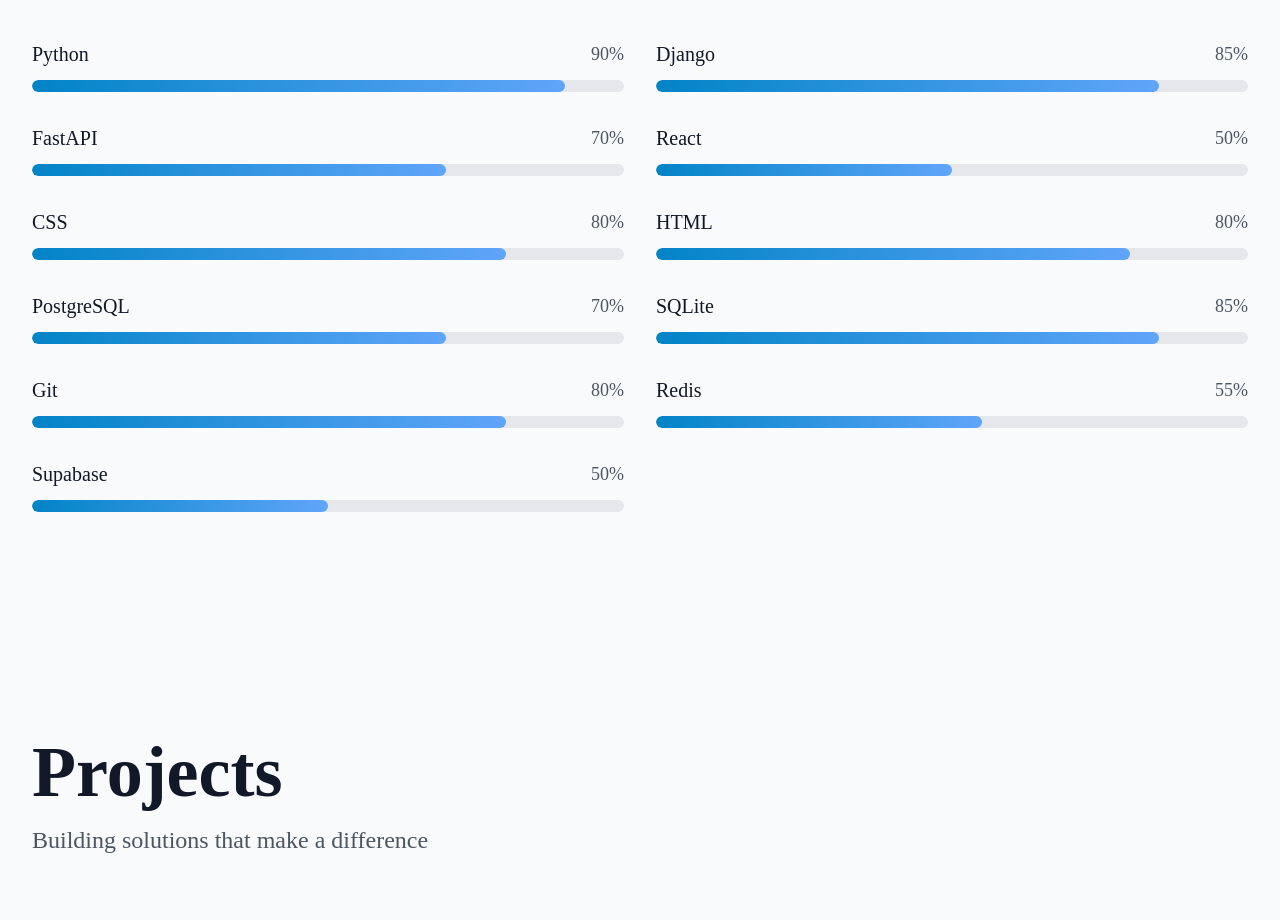
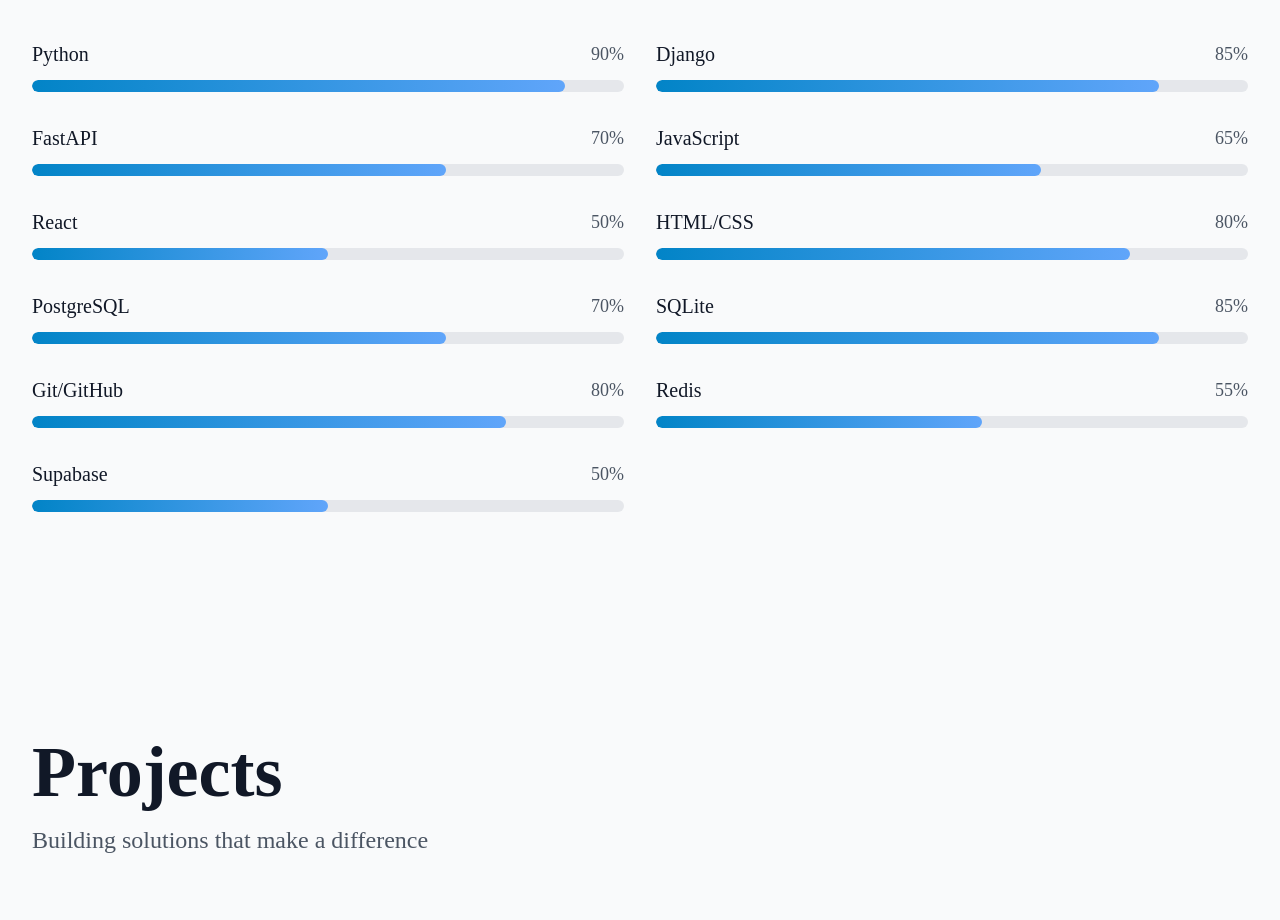
Before and after one commit to Adelodunpeter25/portfolio, a React (Vite) app: page / in a window 1280 px wide. Shown: the part 2480-3400 px from the top of the page. Built offline with nearby package versions, Linux system fonts and the light colour scheme; no server answers; a web font is replaced by a local one.

Commit message:
feat: add JavaScript, combine HTML/CSS, change Git to Git/GitHub in skills

```diff
--- a/src/components/Terminal.tsx
+++ b/src/components/Terminal.tsx
@@ -75,13 +75,13 @@
     '═══════════════════════════════════════════════════════════',
     '',
     '  ▸ Python                        [█████████░] 90%',
-    '  ▸ Git                           [█████████░] 90%',
     '  ▸ Django                        [████████░░] 85%',
     '  ▸ SQLite                        [████████░░] 85%',
-    '  ▸ CSS                           [████████░░] 80%',
-    '  ▸ HTML                          [████████░░] 80%',
-    '  ▸ PostgreSQL                    [████████░░] 80%',
+    '  ▸ HTML/CSS                      [████████░░] 80%',
+    '  ▸ Git/GitHub                    [████████░░] 80%',
     '  ▸ FastAPI                       [███████░░░] 70%',
+    '  ▸ PostgreSQL                    [███████░░░] 70%',
+    '  ▸ JavaScript                    [██████░░░░] 65%',
     '  ▸ Redis                         [█████░░░░░] 55%',
     '  ▸ React                         [█████░░░░░] 50%',
     '  ▸ Supabase                      [█████░░░░░] 50%',
--- a/src/data.ts
+++ b/src/data.ts
@@ -159,12 +159,12 @@
     { name: "Python", proficiency: 90 },
     { name: "Django", proficiency: 85 },
     { name: "FastAPI", proficiency: 70 },
+    { name: "JavaScript", proficiency: 65 },
     { name: "React", proficiency: 50 },
-    { name: "CSS", proficiency: 80 },
-    { name: "HTML", proficiency: 80 },
+    { name: "HTML/CSS", proficiency: 80 },
     { name: "PostgreSQL", proficiency: 70 },
     { name: "SQLite", proficiency: 85 },
-    { name: "Git", proficiency: 80 },
+    { name: "Git/GitHub", proficiency: 80 },
     { name: "Redis", proficiency: 55 },
     { name: "Supabase", proficiency: 50 },
   ],
```
Also changed, not shown: 1 other file (tests, documents, lock files or other folders).
